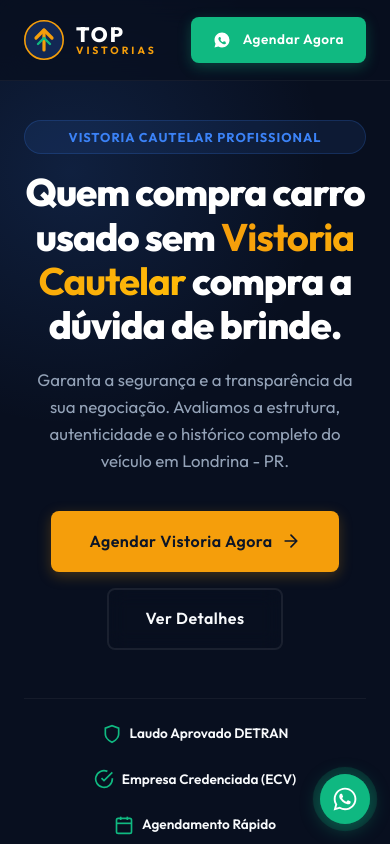
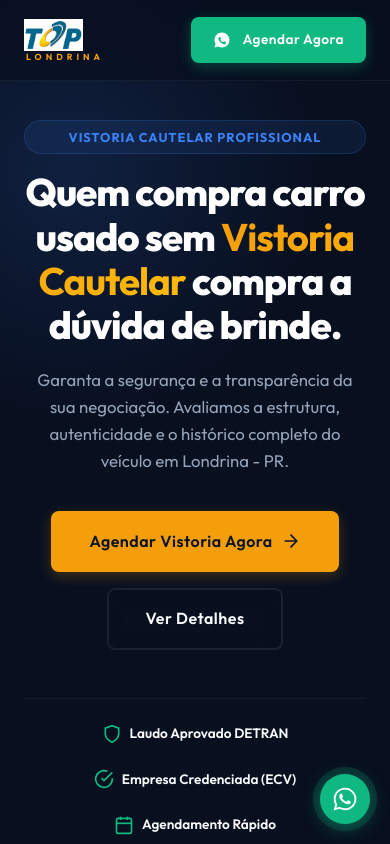
Before and after one commit to NetCidade-suporte/topvistoria, an Astro site: page / in a window 390 px wide. Shown: the top 844 px of the page. Built offline with nearby package versions, Linux system fonts and the light colour scheme; Astro itself is replaced by a stand-in of ours.

Commit message:
style: substitui logo SVG por logo.webp com identificador da cidade Londrina

```diff
--- a/src/components/Footer.astro
+++ b/src/components/Footer.astro
@@ -9,15 +9,9 @@ const currentYear = new Date().getFullYear();
   <div class="container footer-container grid">
     <div class="footer-brand">
       <a href="#" class="logo-box">
-        <svg class="logo-icon" width="36" height="36" viewBox="0 0 100 100" fill="none" xmlns="http://www.w3.org/2000/svg">
-          <circle cx="50" cy="50" r="48" fill="#122854" stroke="#f59e0b" stroke-width="4"/>
-          <path d="M30 45 L50 25 L70 45" stroke="#f59e0b" stroke-width="8" stroke-linecap="round" stroke-linejoin="round"/>
-          <path d="M50 25 L50 75" stroke="#f59e0b" stroke-width="8" stroke-linecap="round"/>
-          <path d="M35 60 L50 45 L65 60" stroke="#10b981" stroke-width="6" stroke-linecap="round" stroke-linejoin="round"/>
-        </svg>
-        <div class="logo-text">
-          <span class="text-top">TOP</span>
-          <span class="text-sub">VISTORIAS</span>
+        <div class="logo-wrapper">
+          <img src="/assets/images/logo.webp" alt="Top Vistorias Logo" class="logo-img" width="130" height="38" />
+          <span class="logo-city">Londrina</span>
         </div>
       </a>
       <p class="brand-desc">
@@ -79,28 +73,34 @@ const currentYear = new Date().getFullYear();
   .logo-box {
     display: flex;
     align-items: center;
-    gap: 12px;
   }
 
-  .logo-text {
+  .logo-wrapper {
     display: flex;
     flex-direction: column;
+    align-items: flex-start;
     line-height: 1;
   }
 
-  .text-top {
-    font-size: 1.4rem;
-    font-weight: 900;
-    color: var(--text-white);
-    letter-spacing: 2px;
+  .logo-img {
+    height: 34px;
+    width: auto;
+    display: block;
+    transition: transform 0.3s ease;
   }
 
-  .text-sub {
-    font-size: 0.7rem;
+  .logo-box:hover .logo-img {
+    transform: scale(1.03);
+  }
+
+  .logo-city {
+    font-size: 0.58rem;
     font-weight: 700;
     color: var(--color-accent-yellow);
-    letter-spacing: 3px;
-    margin-top: 1px;
+    letter-spacing: 5px;
+    text-transform: uppercase;
+    margin-top: 2px;
+    padding-left: 2px;
   }
 
   .brand-desc {
--- a/src/components/Header.astro
+++ b/src/components/Header.astro
@@ -8,16 +8,9 @@ const whatsappLink = `https://wa.me/${empresa_whatsapp}?text=Ol%C3%A1%21+Gostari
 <header class="main-header">
   <div class="container header-container">
     <a href="#" class="logo-box" aria-label="Top Vistorias Home">
-      <!-- SVG Logo Estilizada e Premium -->
-      <svg class="logo-icon" width="40" height="40" viewBox="0 0 100 100" fill="none" xmlns="http://www.w3.org/2000/svg">
-        <circle cx="50" cy="50" r="48" fill="#122854" stroke="#f59e0b" stroke-width="4"/>
-        <path d="M30 45 L50 25 L70 45" stroke="#f59e0b" stroke-width="8" stroke-linecap="round" stroke-linejoin="round"/>
-        <path d="M50 25 L50 75" stroke="#f59e0b" stroke-width="8" stroke-linecap="round"/>
-        <path d="M35 60 L50 45 L65 60" stroke="#10b981" stroke-width="6" stroke-linecap="round" stroke-linejoin="round"/>
-      </svg>
-      <div class="logo-text">
-        <span class="text-top">TOP</span>
-        <span class="text-sub">VISTORIAS</span>
+      <div class="logo-wrapper">
+        <img src="/assets/images/logo.webp" alt="Top Vistorias Logo" class="logo-img" width="140" height="42" />
+        <span class="logo-city">Londrina</span>
       </div>
     </a>
 
@@ -66,34 +59,32 @@ const whatsappLink = `https://wa.me/${empresa_whatsapp}?text=Ol%C3%A1%21+Gostari
     gap: 12px;
   }
 
-  .logo-icon {
-    flex-shrink: 0;
+  .logo-wrapper {
+    display: flex;
+    flex-direction: column;
+    align-items: flex-start;
+    line-height: 1;
+  }
+
+  .logo-img {
+    height: 38px;
+    width: auto;
+    display: block;
     transition: transform 0.3s ease;
   }
 
-  .logo-box:hover .logo-icon {
-    transform: rotate(10deg) scale(1.05);
+  .logo-box:hover .logo-img {
+    transform: scale(1.03);
   }
 
-  .logo-text {
-    display: flex;
-    flex-direction: column;
-    line-height: 1;
-  }
-
-  .text-top {
-    font-size: 1.6rem;
-    font-weight: 900;
-    color: var(--text-white);
-    letter-spacing: 2px;
-  }
-
-  .text-sub {
-    font-size: 0.75rem;
+  .logo-city {
+    font-size: 0.62rem;
     font-weight: 700;
     color: var(--color-accent-yellow);
-    letter-spacing: 4px;
-    margin-top: 1px;
+    letter-spacing: 5px;
+    text-transform: uppercase;
+    margin-top: 2px;
+    padding-left: 2px;
   }
 
   .desktop-nav {
@@ -155,12 +146,12 @@ const whatsappLink = `https://wa.me/${empresa_whatsapp}?text=Ol%C3%A1%21+Gostari
     .desktop-nav {
       display: none; /* Em mobile, foca no botão direto do WhatsApp */
     }
-    .text-top {
-      font-size: 1.3rem;
+    .logo-img {
+      height: 32px;
     }
-    .text-sub {
-      font-size: 0.65rem;
-      letter-spacing: 3px;
+    .logo-city {
+      font-size: 0.55rem;
+      letter-spacing: 4px;
     }
   }
 </style>
```
Also changed, not shown: public/assets/images/logo.webp (added).
